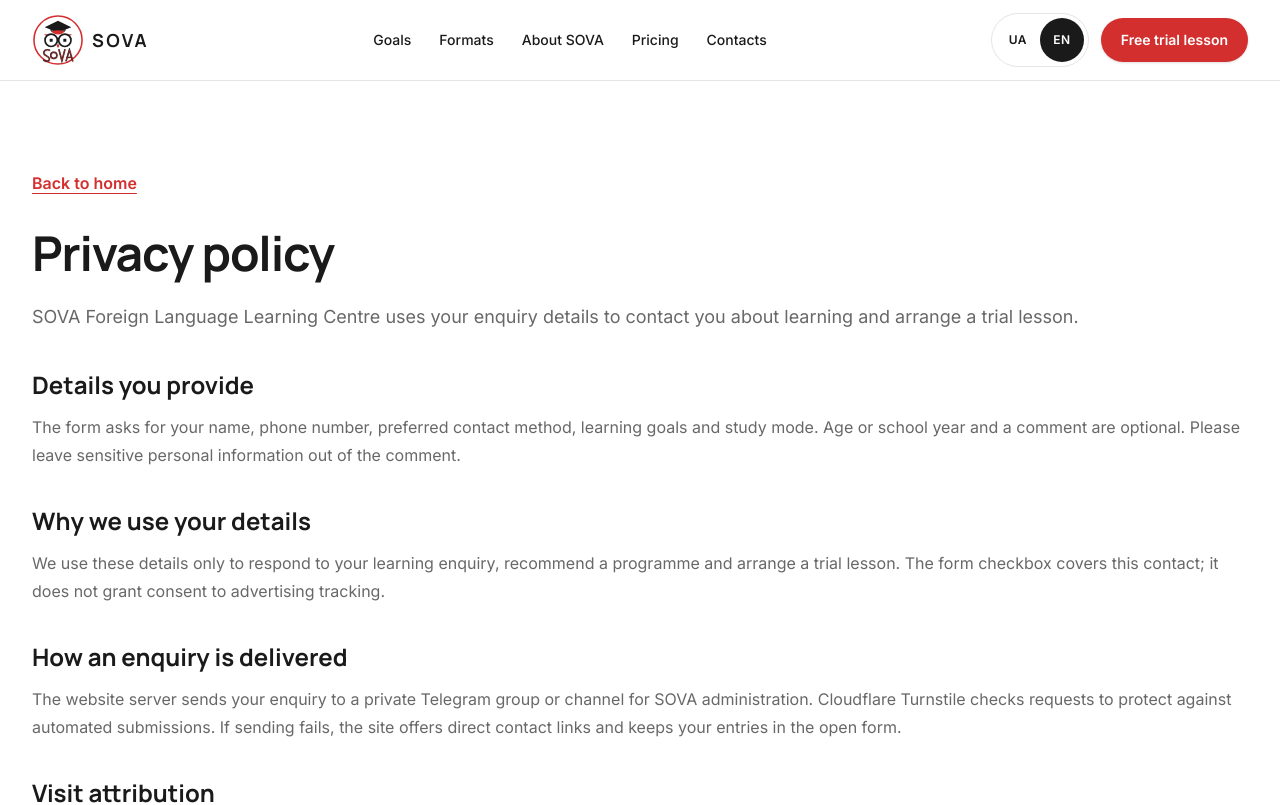
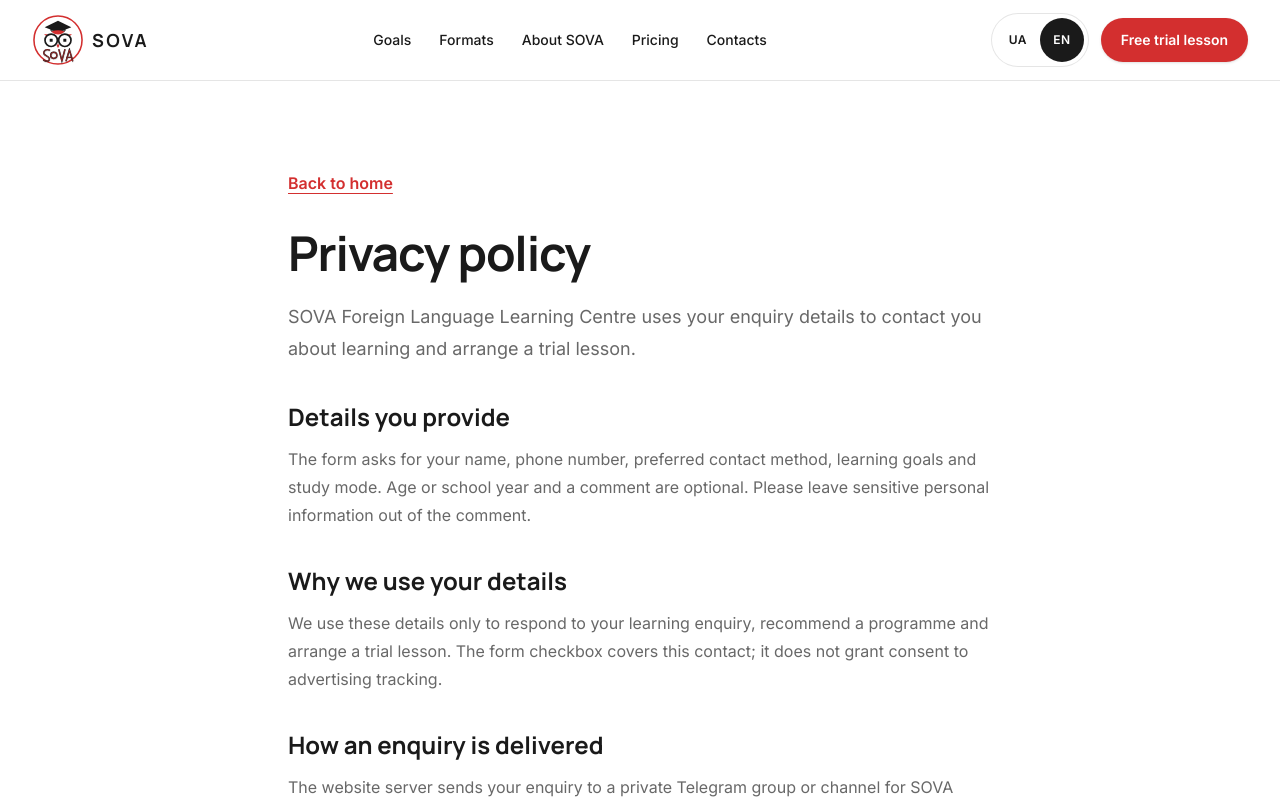
Before and after one commit to VladSidun/SOVA, a Next.js app: page /en/privacy in a window 1280 px wide. Shown: the top 805 px of the page. Built offline with nearby package versions, Linux system fonts and the light colour scheme.

Commit message:
fix: keep privacy text within a readable width

```diff
--- a/src/app/[locale]/privacy/page.tsx
+++ b/src/app/[locale]/privacy/page.tsx
@@ -20,7 +20,7 @@ export default async function PrivacyPage({ params }: Props) {
   const copy = privacy[locale];
   return (
     <main className="py-12 sm:py-20" id="main-content" tabIndex={-1}>
-      <Container className="max-w-3xl">
+      <Container className="max-w-3xl!">
         <a className="inline-flex min-h-11 items-center font-semibold text-brand-red underline underline-offset-4" href={`/${locale}`}>{copy.back}</a>
         <h1 className="mt-6 text-4xl font-bold tracking-tight sm:text-5xl">{copy.title}</h1>
         <p className="mt-6 text-lg leading-8 text-[var(--text-muted)]">{copy.intro}</p>
```
